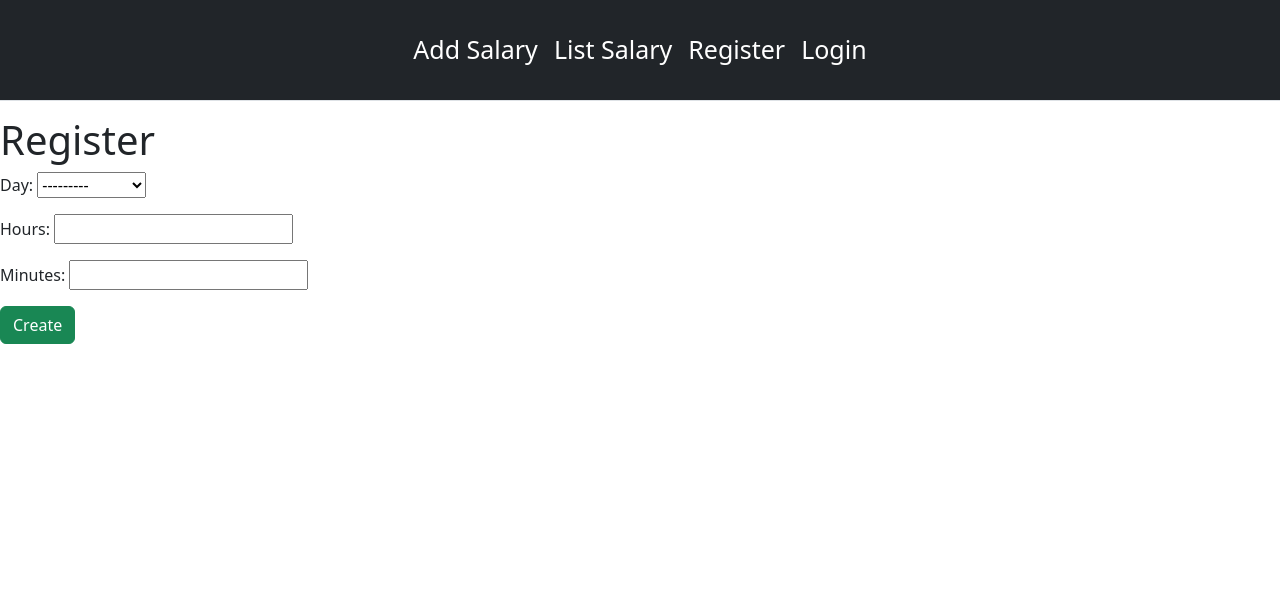
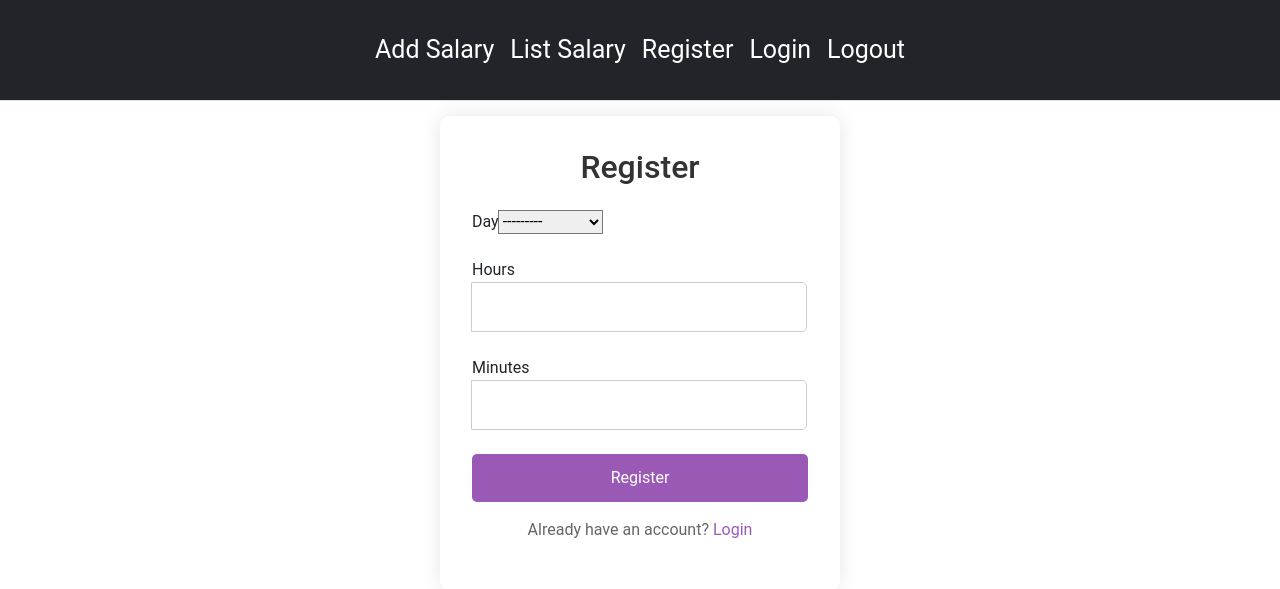
Before and after one commit to jefferson-duarte/Calculate_Salary, a Django app: template register_user/templates/register_user/pages/register.html in a window 1280 px wide. Shown: the top 589 px of the page. Run offline with Django 5.2, Linux system fonts and the light colour scheme; the template is opened without the code that fills it: values that come from a table or form of the project are taken from there, others are empty; parts of the project's set-up code (start-up, migrations or seed data) failed here and were passed over.

```diff
--- /dev/null
+++ b/register_user/static/register_user/css/style.css
@@ -0,0 +1,78 @@
+.login-container,
+.register-container {
+  display: flex;
+  justify-content: center;
+  align-items: center;
+  height: 100%;
+  width: 100%;
+}
+
+.login-box,
+.register-box {
+  background: rgba(255, 255, 255, 0.9);
+  padding: 2rem;
+  border-radius: 10px;
+  box-shadow: 0 0 20px rgba(0, 0, 0, 0.1);
+  text-align: center;
+  width: 100%;
+  max-width: 400px;
+}
+
+.login-box h2,
+.register-box h2 {
+  margin-bottom: 1.5rem;
+  font-size: 2rem;
+  color: #333;
+}
+
+.input-group {
+  position: relative;
+  margin-bottom: 1.5rem;
+}
+
+.input-group input {
+  width: 100%;
+  padding: 0.75rem;
+  font-size: 1rem;
+  border: 1px solid #ccc;
+  border-radius: 5px;
+  background: transparent;
+  outline: none;
+  transition: border-color 0.3s;
+}
+
+.button_register {
+  width: 100%;
+  padding: 0.75rem;
+  font-size: 1rem;
+  color: white;
+  background: #9b59b6;
+  border: none;
+  border-radius: 5px;
+  cursor: pointer;
+  transition: background 0.3s;
+}
+
+.button_register:hover {
+  background: #884d9b;
+}
+
+p {
+  margin-top: 1rem;
+  color: #666;
+}
+
+p a {
+  color: #9b59b6;
+  text-decoration: none;
+  transition: color 0.3s;
+}
+
+p a:hover {
+  color: #884d9b;
+}
+
+.errorlist {
+  display: block;
+  color: #da525d;
+}
--- a/register_user/templates/register_user/pages/register.html
+++ b/register_user/templates/register_user/pages/register.html
@@ -2,13 +2,29 @@
 
 {% block content %}
 
-<form action="{% url "auth:create" %}" method="POST">
-  {% csrf_token %}
+<div class="register-container">
+  <div class="register-box">
 
-  <h1>Register</h1>
-  {{ form.as_p }}
+    <h2>Register</h2>
 
-  <button class="btn btn-success" type="submit">Create</button>
-</form>
+    <form action="{% url "auth:create" %}" method="POST">
+      {% csrf_token %}
+
+      {% for field in form %}
+        <div class="input-group">
+          <label for="{{ field.id_for_label }}">{{ field.label }}</label>
+          {{ field }}
+          {% if field.help_text %}
+              <small class="form-text text-muted">{{ field.help_text }}</small>
+          {% endif %}
+          {{ field.errors }}
+        </div>
+      {% endfor %}
+
+      <button class="button_register" type="submit">Register</button>
+      <p>Already have an account? <a href="{% url "auth:login" %}">Login</a></p>
+    </form>
+  </div>
+</div>
 
 {% endblock content %}
--- a/register_user/urls.py
+++ b/register_user/urls.py
@@ -6,4 +6,5 @@ app_name = 'auth'
 urlpatterns = [
     path('create/', views.RegisterCreateView.as_view(), name='create'),
     path('login/', views.RegisterLoginView.as_view(), name='login'),
+    path('logout/', views.RegisterLogoutView.as_view(), name='logout'),
 ]
--- a/templates/global/base.html
+++ b/templates/global/base.html
@@ -4,9 +4,6 @@
 <html lang="en">
 <head>
     {% include "global/partials/_head.html" %}
-    <link rel="stylesheet" href="{% static "global/css/style.css" %}">
-
-    {% block head %}{% endblock head %}
 </head>
 <body>
     {% include "global/partials/_menu.html" %}
--- a/templates/global/partials/_head.html
+++ b/templates/global/partials/_head.html
@@ -8,3 +8,4 @@
 
 <link rel="stylesheet" href="{% static "salary/css/style.css" %}">
 <link rel="stylesheet" href="{% static "global/css/style.css" %}">
+<link rel="stylesheet" href="{% static "register_user/css/style.css" %}">
--- a/templates/global/partials/_menu.html
+++ b/templates/global/partials/_menu.html
@@ -17,6 +17,15 @@
         <li class="nav-item">
           <a class="nav-link" href="{% url "auth:login" %}">Login</a>
         </li>
+
+        <form action="{% url "auth:logout" %}" method="POST">
+          {% csrf_token %}
+
+          <li class="nav-item">
+              <button class="nav-link" type="submit">Logout</button>
+          </li>
+        </form>
+
       </ul>
     </div>
   </div>
--- a/templates/static/global/css/style.css
+++ b/templates/static/global/css/style.css
@@ -1,3 +1,7 @@
+body {
+  font-family: 'Roboto', sans-serif;
+}
+
 /* nav */
 .nav-link:focus,
 .nav-link:active {
@@ -13,12 +17,14 @@
   padding: 15px;
 }
 
-.nav-item a {
+.nav-item a,
+.nav-item button {
   color: white;
   font-size: 25px;
 }
 
-.nav-item a:hover {
+.nav-item a:hover,
+.nav-item button:hover {
   color: rgb(135, 152, 201);
   font-size: 25px;
 }
```
Also changed, not shown: register_user/forms.py (+47 -1 lines), register_user/templates/register_user/pages/login.html (+22 -6 lines), register_user/views.py (+28 -1 lines).
